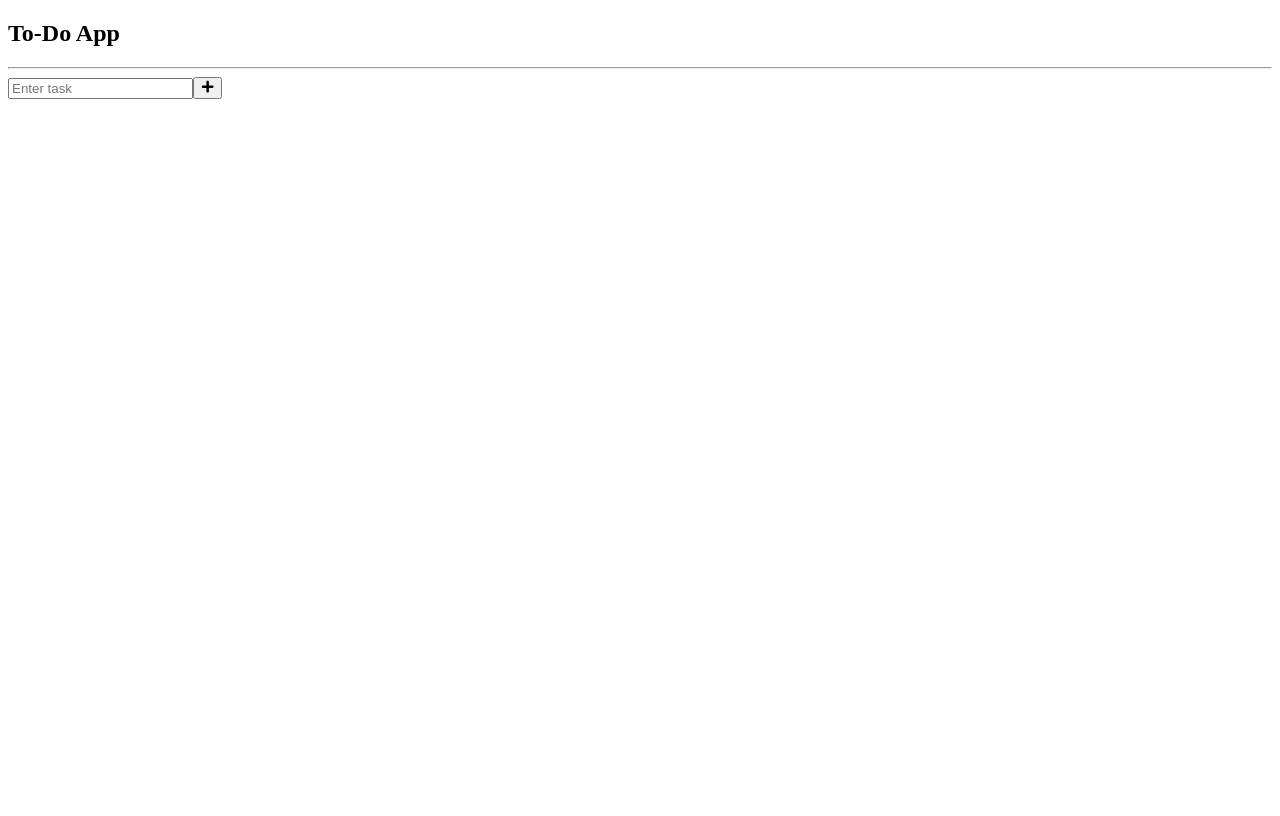
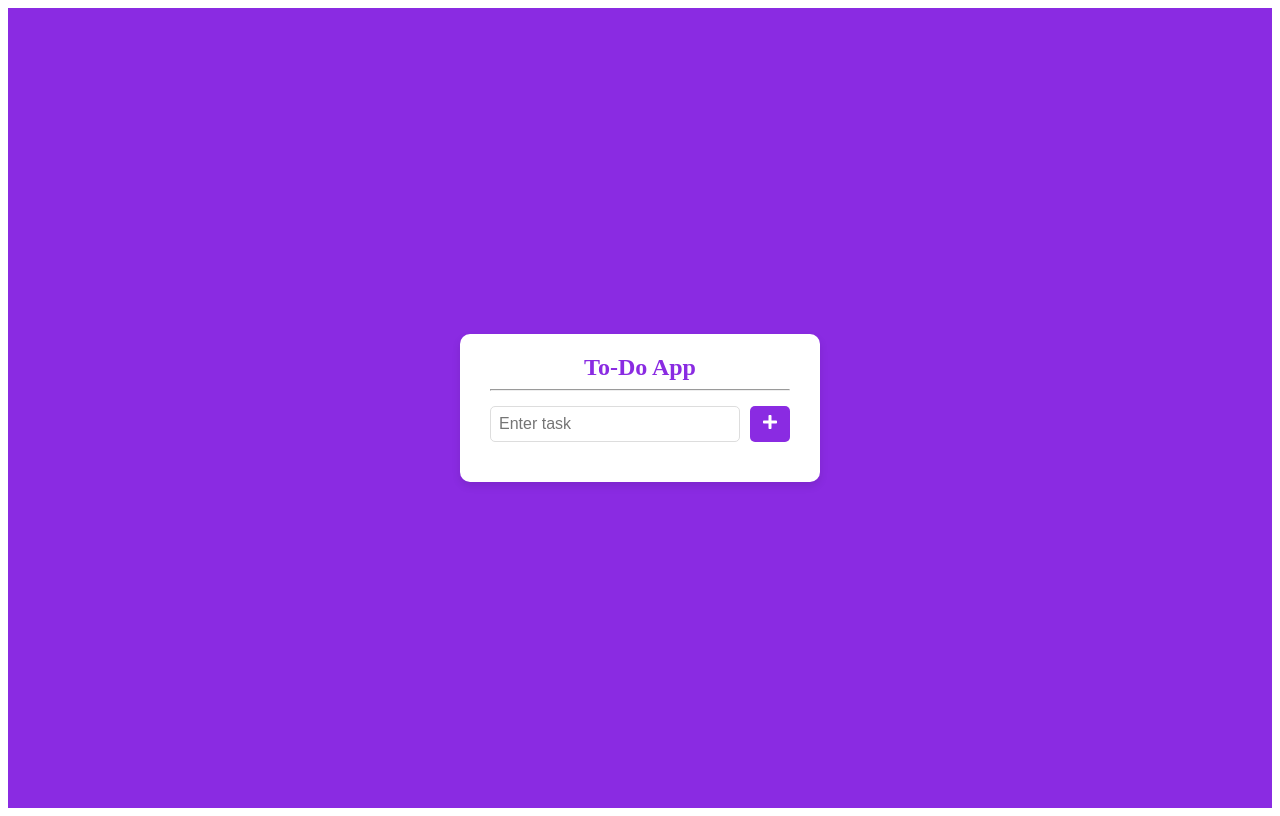
Before and after one commit to paren-thesis/todo, a React (Create React App) app: page / in a window 1280 px wide. Built offline with nearby package versions, Linux system fonts and the light colour scheme.

Commit message:
Modify App.css

```diff
--- a/src/App.css
+++ b/src/App.css
@@ -1,4 +1,89 @@
-/* Existing styles remain unchanged */
+.App {
+  background-color: blueviolet;
+  height: 100vh;
+  display: flex;
+  justify-content: center;
+  align-items: center;
+}
+
+.contain {
+  background-color: white;
+  padding: 20px 30px;
+  border-radius: 10px;
+  width: 300px;
+  box-shadow: 0 4px 8px rgba(0, 0, 0, 0.1);
+}
+
+h2 {
+  margin: 0;
+  text-align: center;
+  color: blueviolet;
+}
+
+.inputs {
+  display: flex;
+  justify-content: space-between;
+  margin-top: 15px;
+}
+
+.enter {
+  flex: 1;
+  padding: 8px;
+  border: 1px solid #ddd;
+  border-radius: 5px;
+  font-size: 16px;
+  margin-right: 10px;
+}
+
+.add-btn {
+  background-color: blueviolet;
+  border: none;
+  color: white;
+  padding: 8px 12px;
+  border-radius: 5px;
+  cursor: pointer;
+  font-size: 16px;
+}
+
+.add-btn:hover {
+  background-color: indigo;
+}
+
+.task-list {
+  list-style-type: none;
+  padding: 0;
+  margin-top: 20px;
+}
+
+.task-item {
+  display: flex;
+  justify-content: space-between;
+  align-items: center;
+  margin-bottom: 10px;
+  padding: 8px 10px;
+  background-color: #f9f9f9;
+  border: 1px solid #ddd;
+  border-radius: 5px;
+}
+
+.task-item span {
+  flex: 1;
+  font-size: 16px;
+}
+
+.delete-btn {
+  background-color: crimson;
+  border: none;
+  color: white;
+  padding: 6px 10px;
+  border-radius: 5px;
+  cursor: pointer;
+  font-size: 14px;
+}
+
+.delete-btn:hover {
+  background-color: darkred;
+}
 
 .edit-input {
   flex: 1;
```
